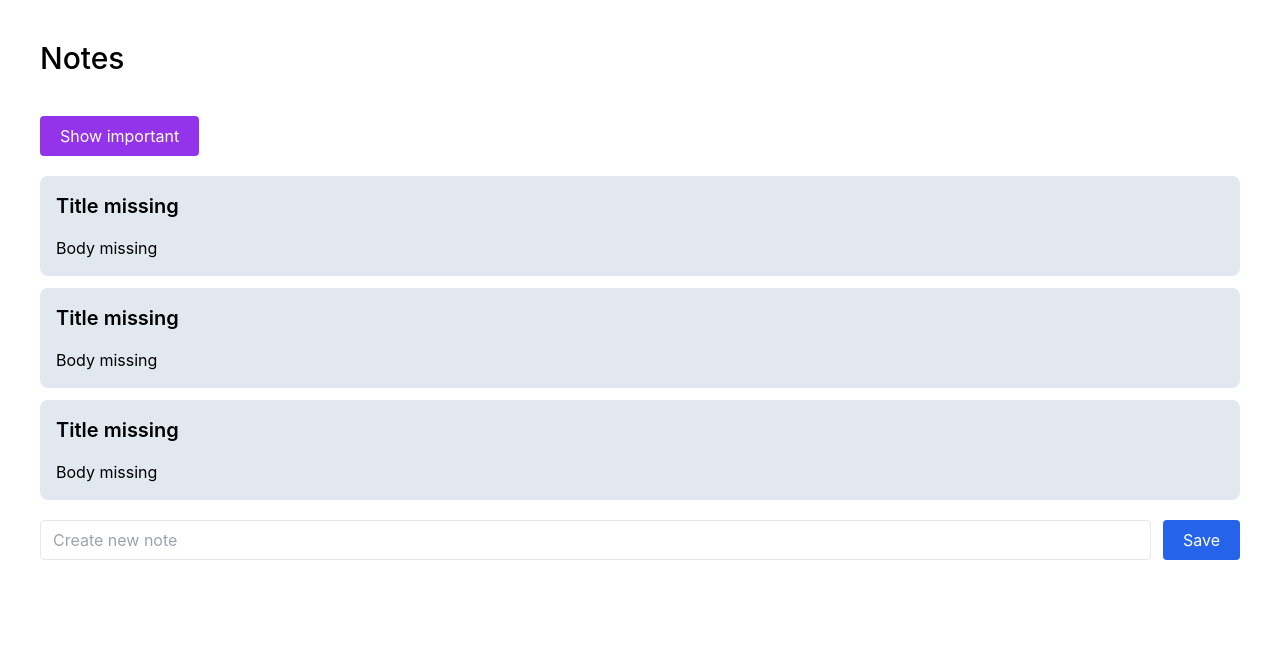
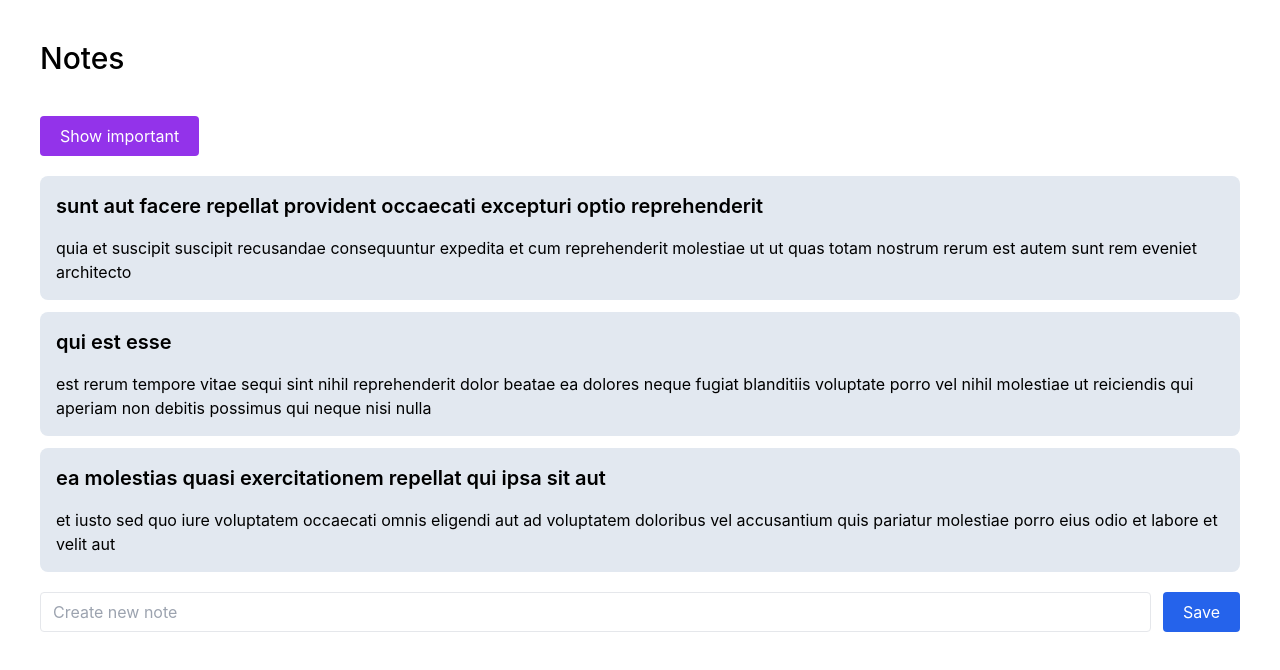
Before and after one commit to oelearning/fullstackopen-1c, a React (Vite) app in the folder 1c/: page /notes in a window 1280 px wide. Shown: the top 670 px of the page. Built offline with nearby package versions, Linux system fonts and the light colour scheme.

Commit message:
change note props

```diff
--- a/1c/src/pages/NotesPage.jsx
+++ b/1c/src/pages/NotesPage.jsx
@@ -50,8 +50,8 @@ export const NotesPage = () => {
         (typeof notesToShow === 'undefined' || notesToShow.length === 0)
           ? <p>There are not notes to show</p>
           : <ul className='space-y-3'>
-            {notesToShow?.map(({ id, content }) => (
-              <Note key={id} content={content} />
+            {notesToShow?.map(({ id, title, body }) => (
+              <Note key={id} title={title} body={body} />
             ))}
           </ul>
       }
```
